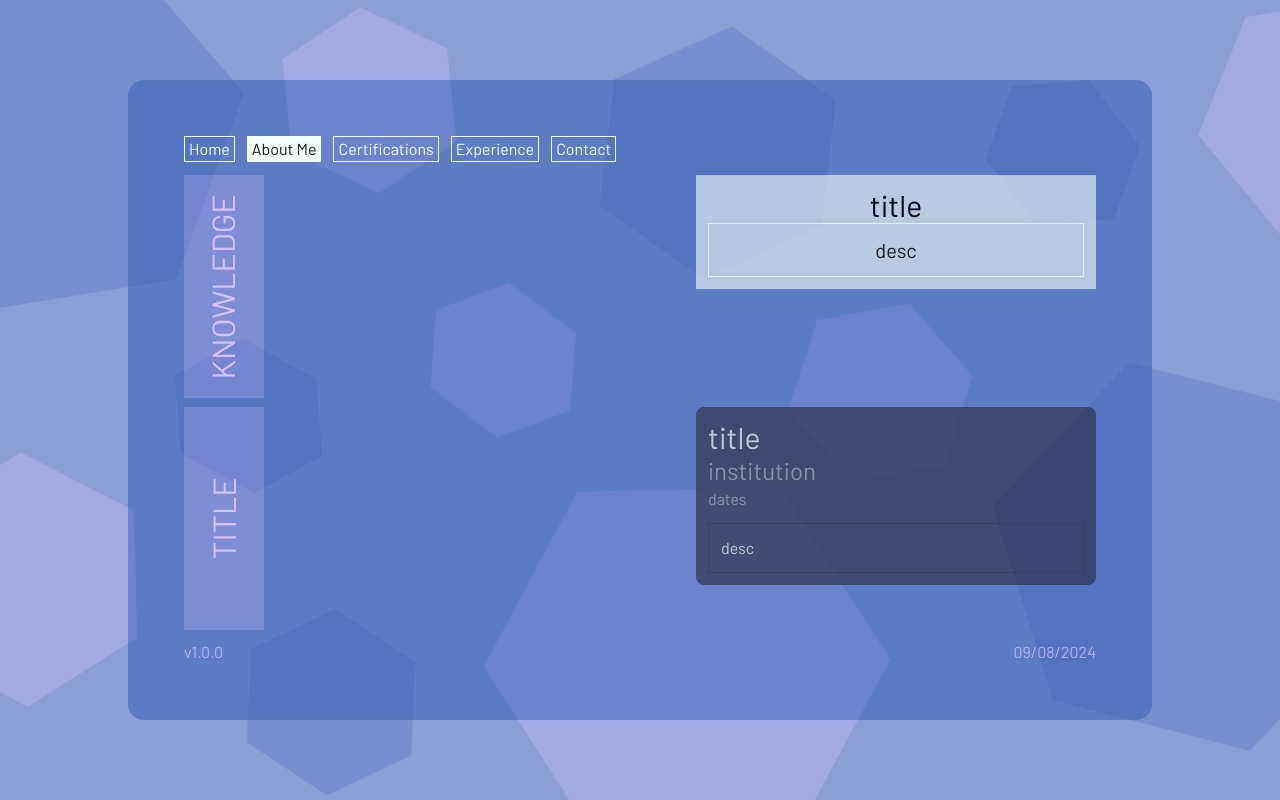
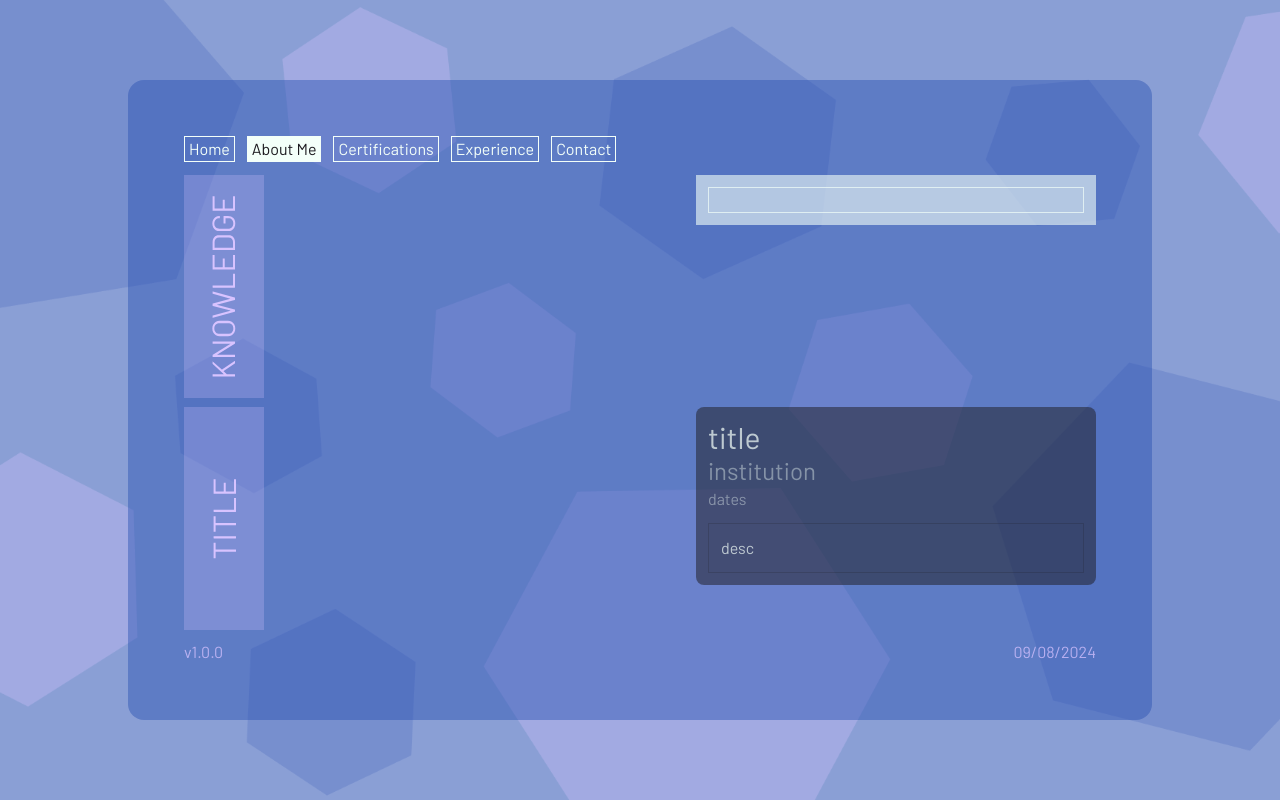
Before and after one commit to abmonzalvof/WebSite, an Angular app: page /about in a window 1280 px wide. Built offline with nearby package versions, Linux system fonts and the light colour scheme.

Commit message:
(ADD) Add card model

```diff
--- /dev/null
+++ b/src/Models/card.model.ts
@@ -0,0 +1,8 @@
+export class Card {
+    public title: string = ''
+    public description: string = ''
+    constructor(title?: string, desc?: string){
+        this.title = title ?? ''
+        this.description = desc ?? ''
+    }
+}
--- a/src/shared/card-model-1/card-model-1.component.html
+++ b/src/shared/card-model-1/card-model-1.component.html
@@ -1,8 +1,8 @@
 <div class="card-model-1 h-full p-3 flex flex-wrap justify-center content-between bg-mintcream-300 text-center">
     <label class="w-full text-3xl text-richblack-500">
-        {{title}}
+        {{card.title}}
     </label>
     <div class="w-full h-4/6 p-3 flex flex-wrap justify-center content-center border border-mintcream-350 text-raisinblack-500 text-xl overflow-y-auto whitespace-pre">
-        <p>{{description}}</p>
+        <p>{{card.description}}</p>
     </div>
 </div>
--- a/src/shared/card-model-1/card-model-1.component.ts
+++ b/src/shared/card-model-1/card-model-1.component.ts
@@ -1,4 +1,5 @@
 import { Component, Input } from '@angular/core';
+import { Card } from '../../Models/card.model';
 
 @Component({
   selector: 'app-card-model-1',
@@ -8,6 +9,6 @@ import { Component, Input } from '@angular/core';
   styleUrl: './card-model-1.component.scss'
 })
 export class CardModel1Component {
-  @Input() title: 'title' | string = 'title'
-  @Input() description: 'desc' | string = 'desc'
+  @Input() card: Card = new Card()
+
 }
```
